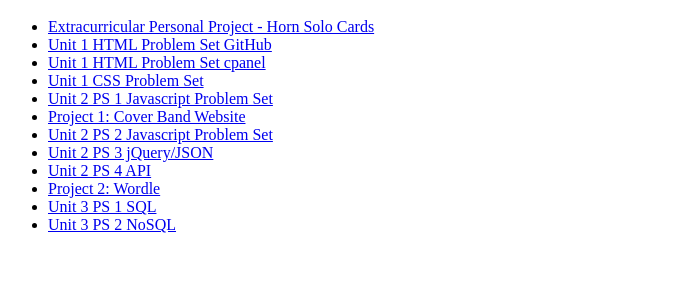
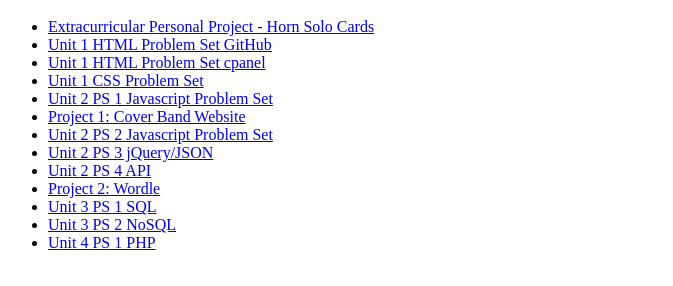
Before and after one commit to Kayratorvi/cs120-portfolio, a plain HTML site: page index.html in a window 1280 px wide. Shown: the part 48-334 px from the top of the page, without its empty margins (0-673 px from the left). Drawn offline with Linux system fonts and the light colour scheme.

Commit message:
Added link to Unit 4 PS1.

```diff
--- a/index.html
+++ b/index.html
@@ -18,6 +18,7 @@
             <li><a href="https://kayratorvi.github.io/wordle">Project 2: Wordle</a></li>
             <li><a href="./unit3/PS1/submission_gavin_grooms.pdf">Unit 3 PS 1 SQL</a>
             <li><a href="./unit3/PS2/submission_gavin_grooms.pdf">Unit 3 PS 2 NoSQL</a></li>
+            <li><a href="https://gaving.sgedu.site/unit4/PS1/index.php">Unit 4 PS 1 PHP</a></li>
         </ul>
     </body>
 </html>
```
Also changed, not shown: 1 other file.
